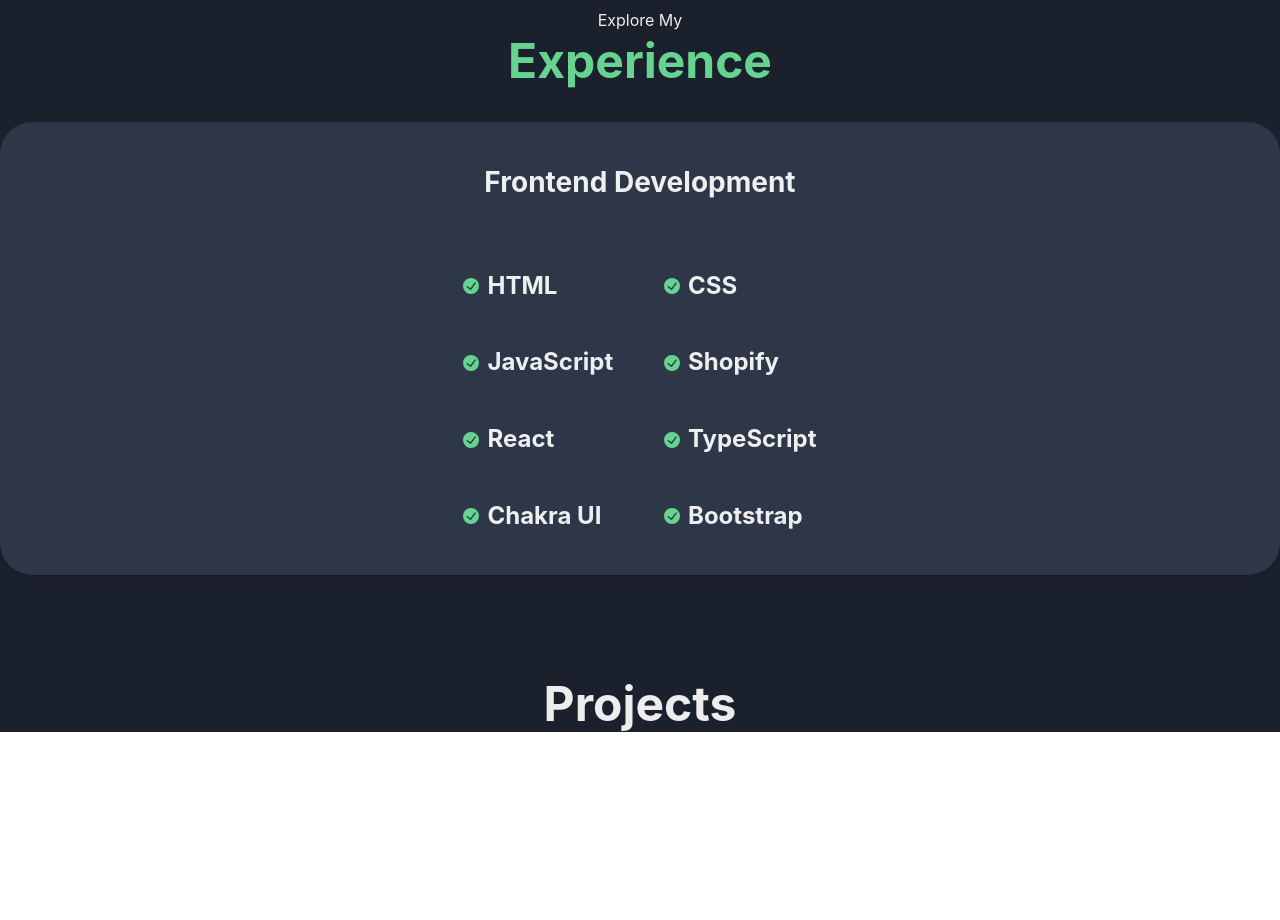
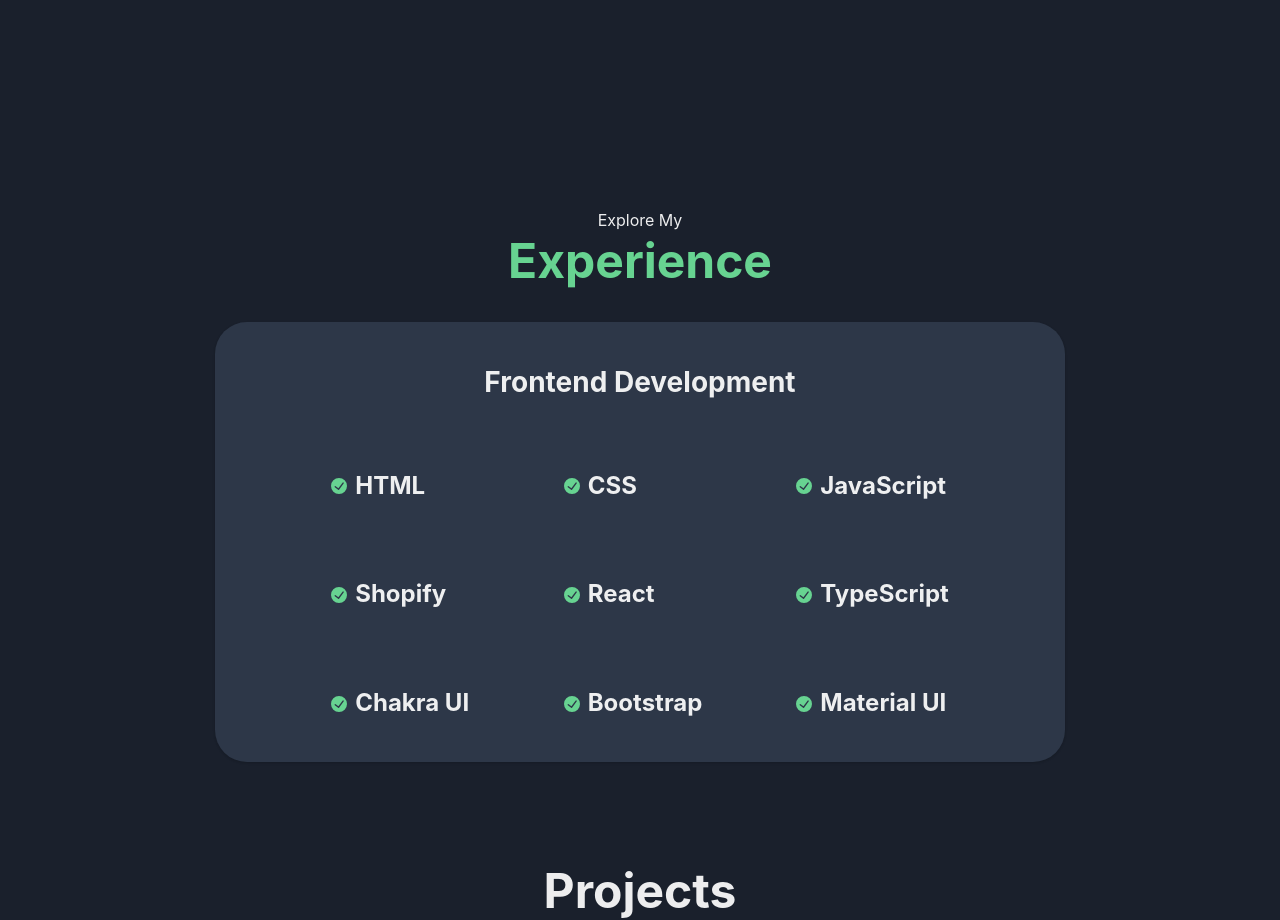
Before and after one commit to dperez00/portfolio-site, a React (Vite) app in the folder portfolio-site/: page / in a window 1280 px wide. Shown: the part 1500-2420 px from the top of the page. Before the commit the page ends 2233 px from the top, so only its background shows below. Built offline with nearby package versions, Linux system fonts and the light colour scheme.

Commit message:
Refactor AboutMe component: Adjust image dimensions in the 2x2 grid. Skills component: change dimensions of skills card and add skills.

```diff
--- a/portfolio-site/src/components/AboutMe.tsx
+++ b/portfolio-site/src/components/AboutMe.tsx
@@ -31,16 +31,15 @@
           dynamic websites, such as the one you're viewing now. My passion lies
           in crafting digital experiences that not only captivate users but also
           drive business growth. I've gained substantial experience working with
-          technologies like React, TypeScript, and Shopify. As I continue on
-          this exciting path, I look forward to the opportunities it will bring,
-          the challenges I'll overcome, and the diverse individuals I'll have
-          the pleasure of meeting. I'm thrilled to see where this journey takes
-          me next.
+          frontend technologies. As I continue on this exciting path, I look
+          forward to the opportunities it will bring, the challenges I'll
+          overcome, and the diverse individuals I'll have the pleasure of
+          meeting. I'm thrilled to see where this journey takes me next.
         </Text>
       </VStack>
       {/* build a 2x2 grid to display images */}
       <Flex justifyContent="center">
-        <SimpleGrid columns={{ sm: 1, md: 2 }} gap={3} mt="32px" mb="50px">
+        <SimpleGrid columns={{ sm: 1, md: 2 }} gap={3} mt="32px" mb="250px">
           <Card maxW="300px" maxH="200px">
             <Image src={laptop} boxSize="100%" />
           </Card>
--- a/portfolio-site/src/components/Skills.tsx
+++ b/portfolio-site/src/components/Skills.tsx
@@ -1,15 +1,12 @@
+import { CheckCircleIcon } from "@chakra-ui/icons";
 import {
   Card,
   CardBody,
   CardHeader,
-  Flex,
-  Grid,
   HStack,
   Heading,
   SimpleGrid,
 } from "@chakra-ui/react";
-import { CheckCircleIcon } from "@chakra-ui/icons";
-import React from "react";
 
 const Skills = () => {
   return (
@@ -22,14 +19,20 @@
           Experience
         </Heading>
       </HStack>
-      <Card alignItems="center" borderRadius="32px" padding="24px">
+      <Card
+        alignItems="center"
+        borderRadius="32px"
+        padding="24px"
+        maxW="850px"
+        mx="auto"
+      >
         <CardHeader>
           <Heading as="h2" fontSize="28px" mb="32px">
             Frontend Development
           </Heading>
         </CardHeader>
         <CardBody>
-          <SimpleGrid columns={2} spacing={12}>
+          <SimpleGrid columns={3} spacing={20}>
             <HStack>
               <CheckCircleIcon color="#67d391" />
               <Heading as="h3" fontSize="24px">
@@ -78,6 +81,12 @@
                 Bootstrap
               </Heading>
             </HStack>
+            <HStack>
+              <CheckCircleIcon color="#67d391" />
+              <Heading as="h3" fontSize="24px">
+                Material UI
+              </Heading>
+            </HStack>
           </SimpleGrid>
         </CardBody>
       </Card>
```
